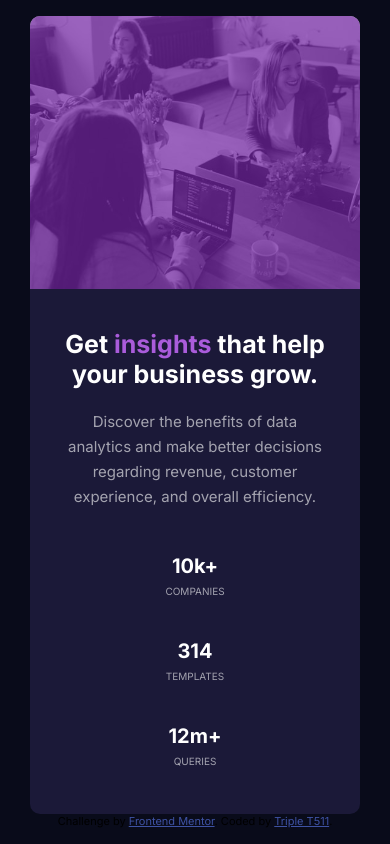
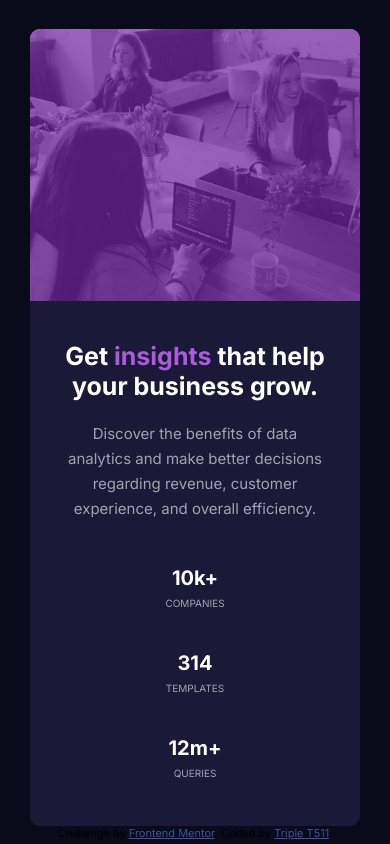
Before and after one commit to TripleT511/Stats-preview-card-component, a plain HTML site: page stats-preview-card-component-main/index.html in a window 390 px wide. Drawn offline with Linux system fonts and the light colour scheme.

Commit message:
update css

```diff
--- a/stats-preview-card-component-main/style.css
+++ b/stats-preview-card-component-main/style.css
@@ -110,8 +110,7 @@ body {
 @media screen and (max-width: 1200px) {
     .container {
         max-width: 330px;
-        padding-right: 25px;
-        padding-left: 25px;
+        padding: 25px 25px 0 25px;
         margin: 0 auto;
     }
     .card {
```
